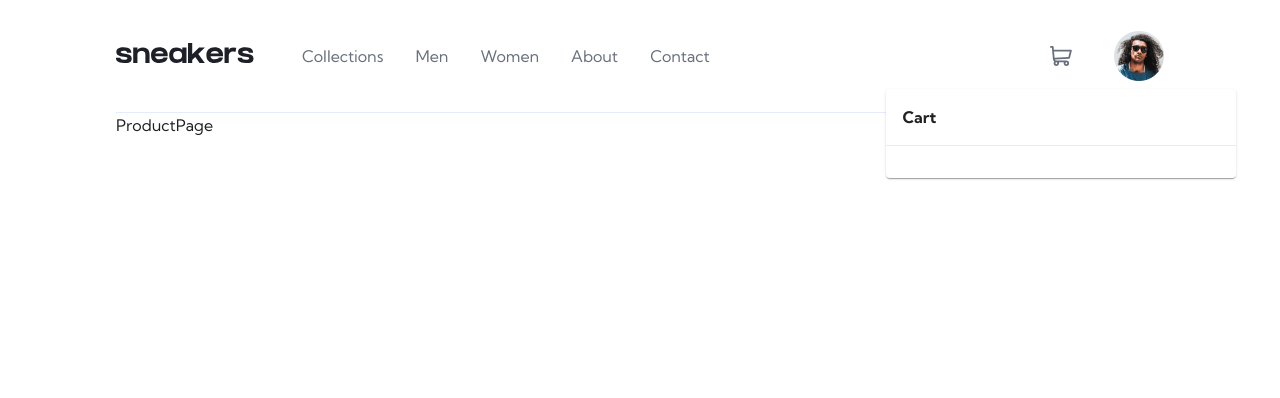
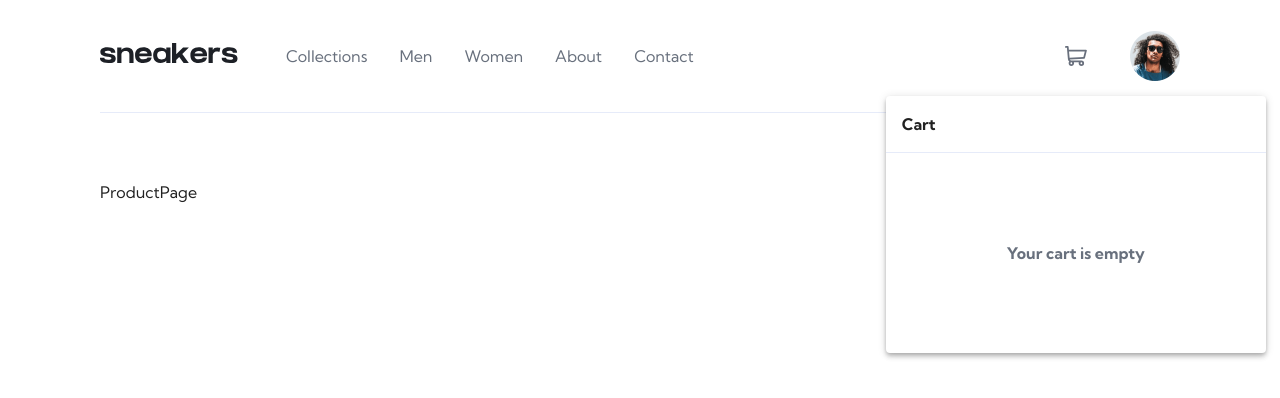
Before and after one commit to igor-pereimyvovk/ecommerce-product-page-app, a React (Create React App) app: page / in a window 1280 px wide. Both pictures are taken after a click on the element 1061 px from the left and 55 px from the top of the page. Shown: the top 398 px of the page. Built offline with nearby package versions, Linux system fonts and the light colour scheme.

Commit message:
Navbar desktop

```diff
--- a/src/App.js
+++ b/src/App.js
@@ -4,6 +4,7 @@ import { theme } from "./theme/theme";
 import { store } from "./store/store";
 import Navbar from "./components/Navbar";
 import ProductPage from "./components/ProductPage";
+import { product } from "./data/product";
 
 function App() {
     return (
@@ -12,7 +13,7 @@ function App() {
                 <CssBaseline />
                 <Container maxWidth="main-container">
                     <Navbar />
-                    <ProductPage />
+                    <ProductPage item={product} />
                 </Container>
             </ThemeProvider>
         </Provider>
--- a/src/components/Navbar.jsx
+++ b/src/components/Navbar.jsx
@@ -4,7 +4,7 @@ import Item from "./Item";
 import LogoSvgIcon from "./UI/LogoSvgIcon";
 import NavbarWrapper from "./UI/NavbarWrapper";
 import MenuItems from "./UI/MenuItems";
-import CartSvgIcon from "./UI/CartSvgIcon";
+import CartWithModal from "./UI/CartWithModal";
 import UserIcon from "./UI/UserIcon";
 import { menuItems } from "../data/menuItems";
 
@@ -34,7 +34,7 @@ const Navbar = () => {
                 </MenuItems>
             </Box>
             <Box display="flex" gap="2.2rem" alignItems="center">
-                <CartSvgIcon />
+                <CartWithModal />
                 <UserIcon />
             </Box>
         </NavbarWrapper>
--- a/src/components/UI/CartSvgIcon.jsx
+++ b/src/components/UI/CartSvgIcon.jsx
@@ -1,62 +1,54 @@
-import { Box, IconButton, Paper, Typography } from "@mui/material";
+import { Box, IconButton, Typography } from "@mui/material";
 import { useDispatch, useSelector } from "react-redux";
-import { selectIsOpen, toggleCartModule } from "../../store/cart/cartSlice";
+import { selectAmount, toggleCartModal } from "../../store/cart/cartSlice";
+import { useTheme } from "@emotion/react";
 
 const CartSvgIcon = () => {
+    const amount = useSelector(selectAmount);
     const dispatch = useDispatch();
-    const isOpen = useSelector(selectIsOpen);
-    console.log(isOpen);
+
+    const theme = useTheme();
 
     return (
-        <Box
-            onClick={() => dispatch(toggleCartModule())}
+        <IconButton
+            onClick={(e) => {
+                // e.stopPropagation();
+                dispatch(toggleCartModal());
+            }}
             sx={{
                 position: "relative",
                 cursor: "pointer",
                 display: "flex",
-                padding: "0.4rem",
                 borderRadius: "50%",
-                [":hover"]: {
-                    background: "red", // delete
-                },
             }}
         >
-            {/* // TODO: <Box>
-                            <Icon svg... (with onclick)>
-                            <isOpen && Modal paper...>
-                         </Box> */}
-
             <svg width="22" height="20" xmlns="http://www.w3.org/2000/svg">
                 <path
                     d="M20.925 3.641H3.863L3.61.816A.896.896 0 0 0 2.717 0H.897a.896.896 0 1 0 0 1.792h1l1.031 11.483c.073.828.52 1.726 1.291 2.336C2.83 17.385 4.099 20 6.359 20c1.875 0 3.197-1.87 2.554-3.642h4.905c-.642 1.77.677 3.642 2.555 3.642a2.72 2.72 0 0 0 2.717-2.717 2.72 2.72 0 0 0-2.717-2.717H6.365c-.681 0-1.274-.41-1.53-1.009l14.321-.842a.896.896 0 0 0 .817-.677l1.821-7.283a.897.897 0 0 0-.87-1.114ZM6.358 18.208a.926.926 0 0 1 0-1.85.926.926 0 0 1 0 1.85Zm10.015 0a.926.926 0 0 1 0-1.85.926.926 0 0 1 0 1.85Zm2.021-7.243-13.8.81-.57-6.341h15.753l-1.383 5.53Z"
                     fill="#69707D"
                 />
             </svg>
-            {isOpen && (
-                <Paper
+            {amount > 0 && (
+                <Typography
                     sx={{
+                        display: "flex",
+                        justifyContent: "center",
+                        alignItems: "center",
+                        fontSize: "11.5px",
                         position: "absolute",
-                        top: "50px",
-                        left: "50%",
-                        transform: "translateX(-50%)",
-                        width: "350px",
-                        cursor: "default",
+                        width: "23px",
+                        height: "15px",
+                        background: theme.palette.primary.main,
+                        top: "-0.2px",
+                        right: "-0.2px",
+                        borderRadius: "12px",
+                        color: "white",
                     }}
-                    onClick={(e) => e.stopPropagation()}
                 >
-                    <Typography
-                        variant="body1"
-                        fontWeight="bold"
-                        sx={{ padding: "1rem" }}
-                        textAlign="left"
-                        borderBottom="1px solid hsl(223, 64%, 94%)"
-                    >
-                        Cart
-                    </Typography>
-                    <Box sx={{ padding: "1rem" }}></Box>
-                </Paper>
+                    {amount}
+                </Typography>
             )}
-        </Box>
+        </IconButton>
     );
 };
 
--- /dev/null
+++ b/src/components/UI/CartWithModal.jsx
@@ -0,0 +1,32 @@
+import { Box } from "@mui/material";
+import { useDispatch, useSelector } from "react-redux";
+import { selectIsOpen, toggleCartModal } from "../../store/cart/cartSlice";
+import Modal from "./Modal";
+import CartSvgIcon from "./CartSvgIcon";
+import { useEffect } from "react";
+
+const CartWithModal = () => {
+    const dispatch = useDispatch();
+    const isOpen = useSelector(selectIsOpen);
+
+    useEffect(() => {
+        const handleClick = () => {
+            dispatch(toggleCartModal());
+        };
+        if (isOpen) {
+            document.addEventListener("click", handleClick);
+        }
+
+        return () => {
+            document.removeEventListener("click", handleClick);
+        };
+    }, [isOpen]);
+    return (
+        <Box position="relative" onClick={(e) => e.stopPropagation()}>
+            <CartSvgIcon />
+            <Modal />
+        </Box>
+    );
+};
+
+export default CartWithModal;
--- /dev/null
+++ b/src/components/UI/Modal.jsx
@@ -0,0 +1,88 @@
+import { Box, Paper, Typography } from "@mui/material";
+import { useDispatch, useSelector } from "react-redux";
+import {
+    selectAmount,
+    selectIsOpen,
+    toggleCartModal,
+} from "../../store/cart/cartSlice";
+import { useTheme } from "@emotion/react";
+import { useEffect } from "react";
+
+const Modal = () => {
+    const dispatch = useDispatch();
+    const amount = useSelector(selectAmount);
+    const isOpen = useSelector(selectIsOpen);
+
+    const theme = useTheme();
+
+    // console.log("render modal");
+    // console.log(isOpen);
+
+    // useEffect(() => {
+    //     console.log("effect---------------");
+    //     if (isOpen) {
+    //         console.log("open => listener--------------");
+    //         document.addEventListener("click", () => {
+    //             dispatch(toggleCartModal());
+    //         });
+    //     }
+    // }, [isOpen]);
+
+    return (
+        <Paper
+            onClick={(e) => e.stopPropagation()}
+            elevation={4}
+            sx={{
+                visibility: isOpen ? "visible" : "hidden",
+                opacity: isOpen ? 1 : 0,
+                position: "absolute",
+                top: "58px",
+                left: "50%",
+                transform: "translateX(-50%)",
+                width: "380px",
+                transition:
+                    "opacity 0.1s ease-in-out, visibility 0.2s ease-in-out",
+            }}
+        >
+            <Typography
+                variant="body1"
+                fontWeight="bold"
+                sx={{ padding: "1rem" }}
+                textAlign="left"
+                borderBottom="1px solid hsl(223, 64%, 94%)"
+            >
+                Cart
+            </Typography>
+            <Box
+                sx={{
+                    padding: "1rem",
+                    minHeight: "200px",
+                    display: "flex",
+                    flexDirection: "column",
+                    gap: "1rem",
+                }}
+            >
+                {amount ? (
+                    <>
+                        <Box>hello</Box>
+                    </>
+                ) : (
+                    <Typography
+                        color={theme.palette.neutral.darkGrayishBlue}
+                        fontWeight="bold"
+                        sx={{
+                            display: "flex",
+                            justifyContent: "center",
+                            alignItems: "center",
+                            height: "168px",
+                        }}
+                    >
+                        Your cart is empty
+                    </Typography>
+                )}
+            </Box>
+        </Paper>
+    );
+};
+
+export default Modal;
--- a/src/components/UI/NavbarWrapper.jsx
+++ b/src/components/UI/NavbarWrapper.jsx
@@ -7,6 +7,7 @@ const NavbarWrapper = styled(Box)(({ theme }) => ({
     alignItems: "center",
     padding: "1.93rem 0",
     borderBottom: `1px solid hsl(223, 64%, 94%)`, // theme.palette.neutral.lightGrayishBlue (98 => 94)
+    marginBottom: "4.2rem",
 }));
 
 export default NavbarWrapper;
--- /dev/null
+++ b/src/data/product.js
@@ -0,0 +1,10 @@
+export const product = {
+    id: 1,
+    company: "sneaker",
+    name: "fall limited edition sneakers",
+    description:
+        "These low-profile sneakers are your perfect casual wear companion. Featuring a durable rubber outer sole, they'll withstand everything the weather can offer.",
+    price: 250,
+    discount: 50,
+    img: [],
+};
--- a/src/store/cart/cartSlice.js
+++ b/src/store/cart/cartSlice.js
@@ -10,13 +10,14 @@ const cartSlice = createSlice({
     name: "cart",
     initialState,
     reducers: {
-        toggleCartModule(state) {
+        toggleCartModal(state) {
             state.isOpen = !state.isOpen;
         },
     },
 });
 
 export const selectIsOpen = (state) => state.cart.isOpen;
+export const selectAmount = (state) => state.cart.amount;
 
-export const { toggleCartModule } = cartSlice.actions;
+export const { toggleCartModal } = cartSlice.actions;
 export default cartSlice.reducer;
--- a/src/theme/theme.js
+++ b/src/theme/theme.js
@@ -1,6 +1,15 @@
 import { createTheme } from "@mui/material";
 
 export const theme = createTheme({
+    components: {
+        MuiContainer: {
+            styleOverrides: {
+                root: {
+                    padding: "0 100px",
+                },
+            },
+        },
+    },
     typography: {
         fontFamily: "Kumbh Sans, sans-serif",
     },
@@ -24,7 +33,7 @@ export const theme = createTheme({
     },
     breakpoints: {
         values: {
-            ["main-container"]: 1080,
+            ["main-container"]: 1440,
         },
     },
 });
```
